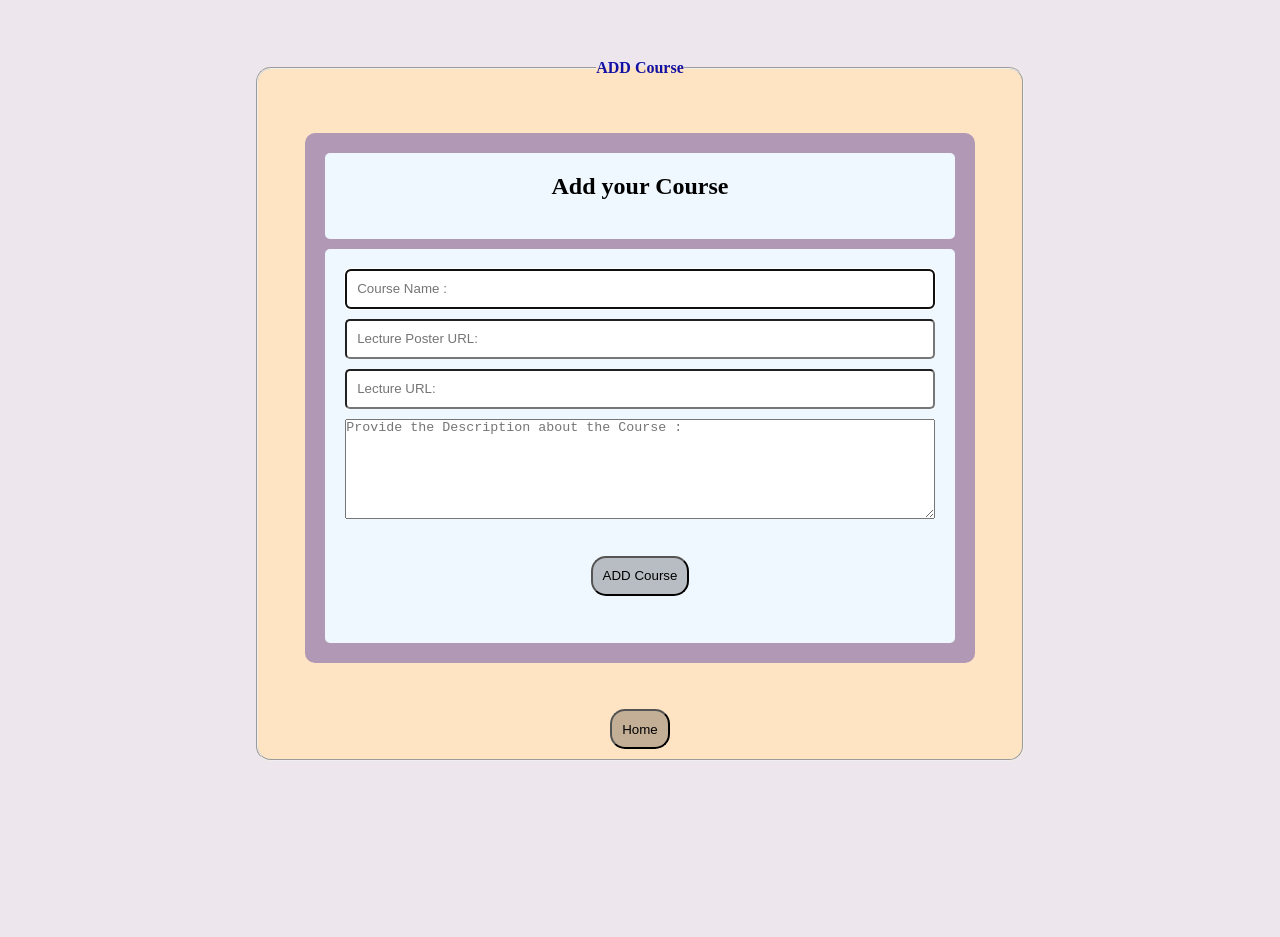
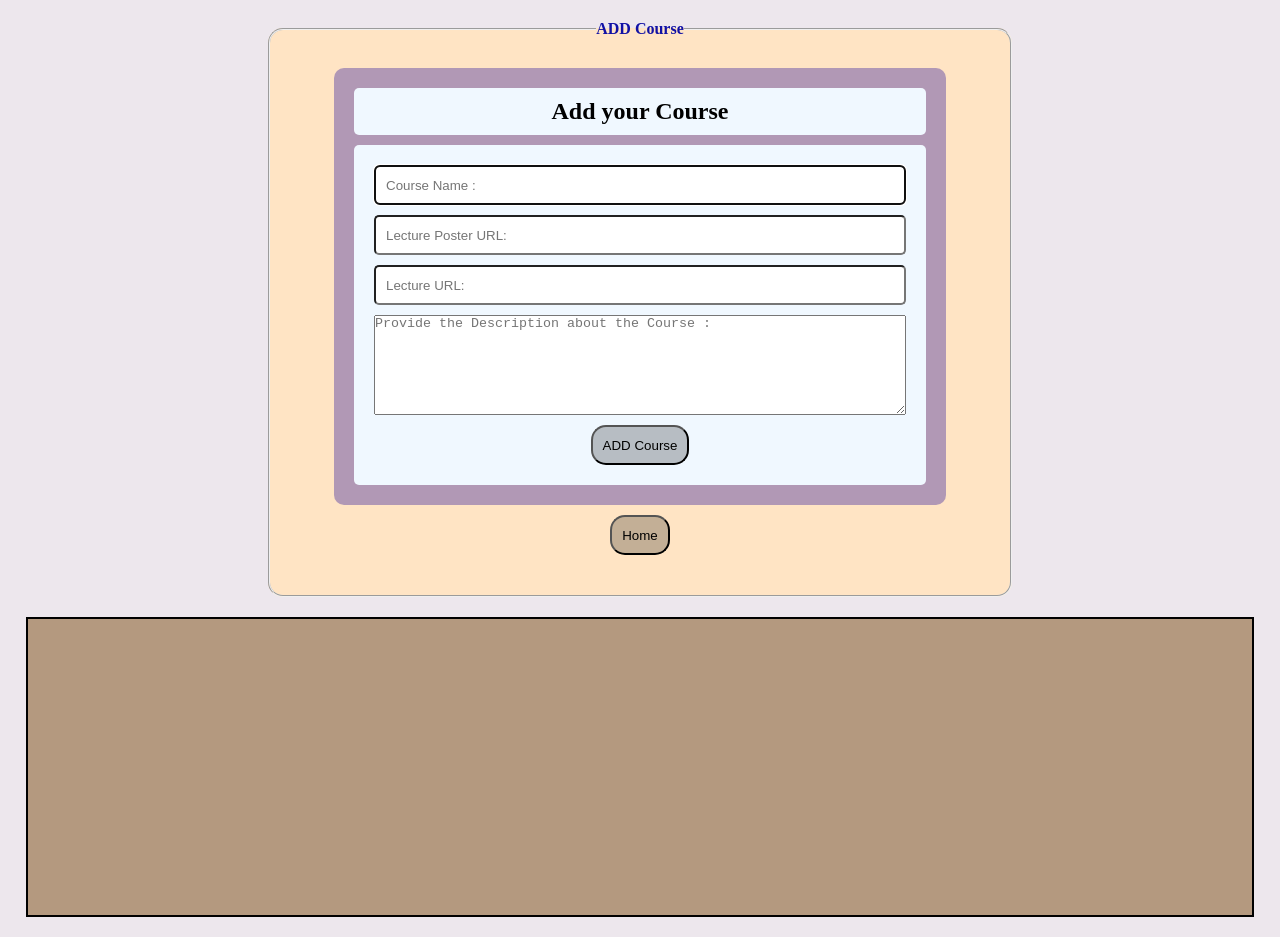
Before and after one commit to sabavathvijay/E-Learning-Platform, a website: page pages/Admin/addCourse.html in a window 1280 px wide. Before the commit the page ends 800 px from the top, so only its background shows below. Drawn offline with Linux system fonts and the light colour scheme.

Commit message:
E-Learning-Platform Added admin container for  Users and Courses...!

```diff
--- a/pages/Admin/addCourse.css
+++ b/pages/Admin/addCourse.css
@@ -9,11 +9,19 @@
 
 body {
     width: 100%;
-    height: 100vh;
+    min-height: 100vh;
+    height: auto;
     background-color: rgba(185, 158, 184, 0.245);
 
-    padding-top: 20px;
+    padding: 20px;
    overflow: hidden;
+
+   display: flex;
+      display: flex;
+        justify-content: center;
+        align-items: center;
+        gap: 20px;
+   flex-direction: column;
 }
 
 textarea {
@@ -38,12 +46,13 @@ button{
 
 
 fieldset {
-    width: 90%;
-    height: 90%;
+    width: 80%;
+    height: 100%;
     margin: auto;
     background-color: bisque;
-    padding: 10px;
+    padding: 30px;
     border-radius: 15px;
+    overflow: scroll;
 
     display: flex;
     flex-direction: column;
@@ -65,11 +74,11 @@ form {
     flex-direction: column;
     gap: 10px;
     width: 90%;
-    min-height: 80%;
+    min-height: 90%;
 
     background-color: rgba(154, 129, 178, 0.767);
     border-radius: 10px;
-    padding: 15px;
+    padding: 5px;
     margin: auto;
    overflow: hidden;
 }
@@ -77,14 +86,16 @@ form {
 .head {
     width: 100%;
     text-align: center;
-    padding: 20px;
+    padding: 10px;
     border-radius: 5px;
+    height: auto;
     background-color: aliceblue;
 
 }
 
 .inputs{
      width: 100%;
+     height: 100%;
     text-align: center;
     padding: 20px;
     border-radius: 5px;
@@ -98,15 +109,47 @@ form {
     gap: 10px;
 
 }
+.option{
+    padding: 10px;
+}
+
+/* ========================================================= */
+
+
+
+.container{
+width: 99%;
+/* margin: 20px; */
+border: solid 2px;
+min-height: 300px;
+max-height: auto;
+
+background-color: rgba(153, 116, 73, 0.671);
+overflow:auto;
+
+margin: auto;
+}
+
+
+
+
+
+
+
+
+
+
+/* ============================================================ */
+
 
 @media (min-width:500px){
 
     body{
         width: 100%;
-        height: 100vh;
-        display: flex;
-        justify-content: center;
-        align-items: center;
+        height: auto;
+
+
+        overflow: auto;
     }
 
     fieldset{
@@ -120,7 +163,7 @@ form {
 
     form{
         width: 90%;
-        height: auto;
+        height: 100%;
          display: flex;
         justify-content: center;
 
--- a/pages/Admin/addCourse.html
+++ b/pages/Admin/addCourse.html
@@ -1,5 +1,6 @@
 <!DOCTYPE html>
 <html lang="en">
+
 <head>
     <meta charset="UTF-8">
     <meta name="viewport" content="width=device-width, initial-scale=1.0">
@@ -7,6 +8,7 @@
 
     <link rel="stylesheet" href="./addCourse.css">
 </head>
+
 <body>
 
     <fieldset>
@@ -15,7 +17,7 @@
             ADD Course
         </legend>
 
-<form >
+        <form>
 
             <div class="head">
                 <!-- <form >
@@ -31,11 +33,11 @@
             <!-- Inputs -->
             <div class="inputs">
 
-<input type="text" placeholder="Course Name :" id="courseName"   required >
+                <input type="text" placeholder="Course Name :" id="courseName" required>
 
                 <input type="text" placeholder="Lecture Poster URL:" id="poster" required>
                 <input type="text" placeholder="Lecture URL:" id="lectureURL" required>
-<textarea  id="description" placeholder="Provide the Description about the Course :"   required>
+                <textarea id="description" placeholder="Provide the Description about the Course :" required>
 <input type="hidden" placeholder="Lecture URL:" id="courseID"  required>
 
 
@@ -72,8 +74,57 @@
 
     </fieldset>
 
+    <!-- ALL Courses  -->
+    <div class="container">
+
+
+
+        <!-- selectio -->
+        <section class="sec2" id="courses">
+
+
+
+            <!--
+                   <center >
+
+                        <h1>✨Happy Learning🏅</h1>
+
+
+                </center> -->
+
+            <div class="courses-container">
+
+                <!-- ==================================== -->
+                <!-- 1 -->
+
+
+                <!-- ALL COURSES -->
+
+
+
+
+                <!-- ========================================== -->
+
+
+
+            </div>
+
+
+
+
+
+        </section>
+
+
+
+
+
+
+    </div>
+
 
 
     <script src="./addCourse.js"></script>
 </body>
+
 </html>
```
Also changed, not shown: js/Auth/register.js (+6 -6 lines), pages/Admin/addCourse.js (+149 -0 lines). Lines whose indentation alone changed are shown as unchanged.
